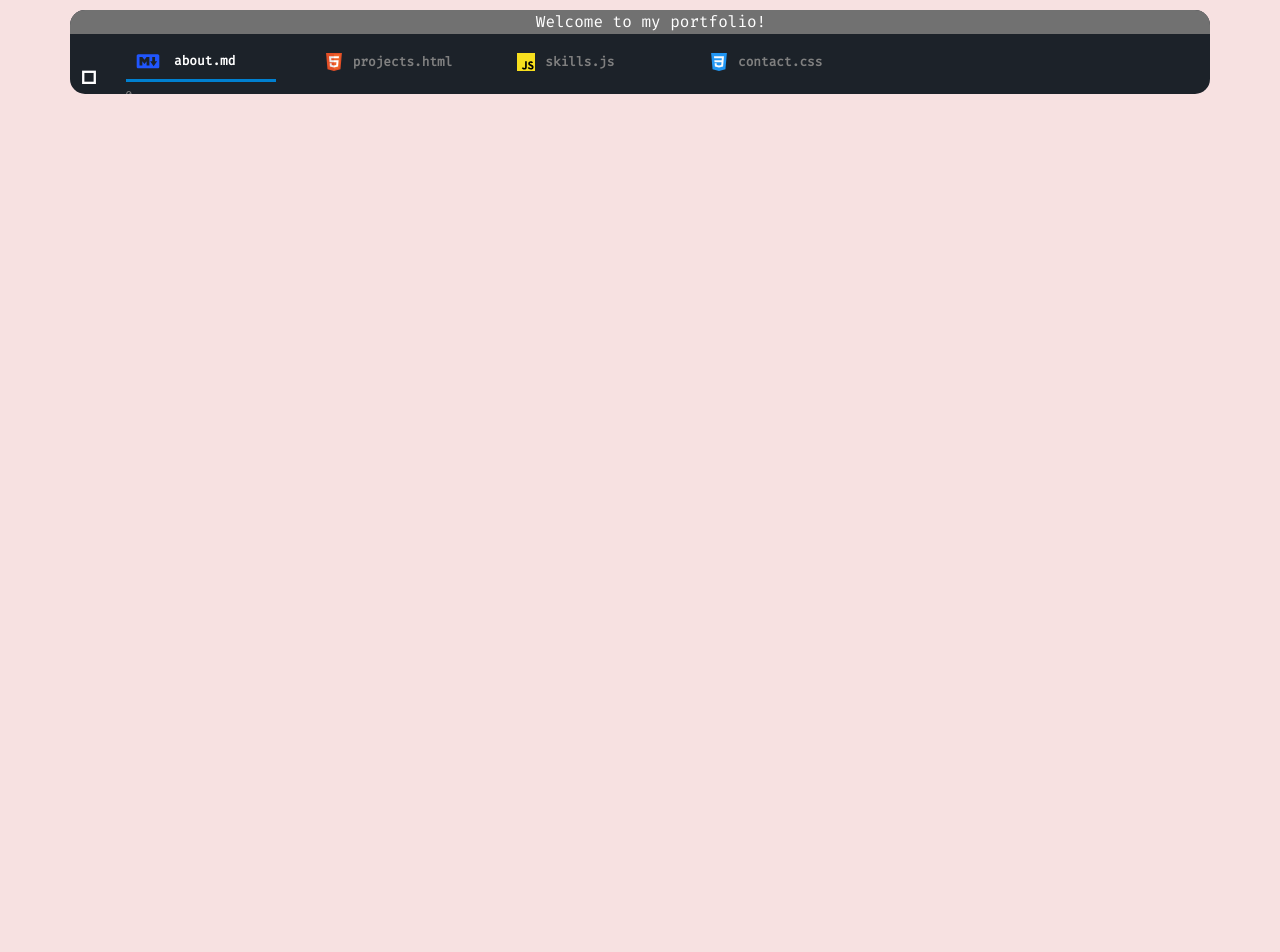
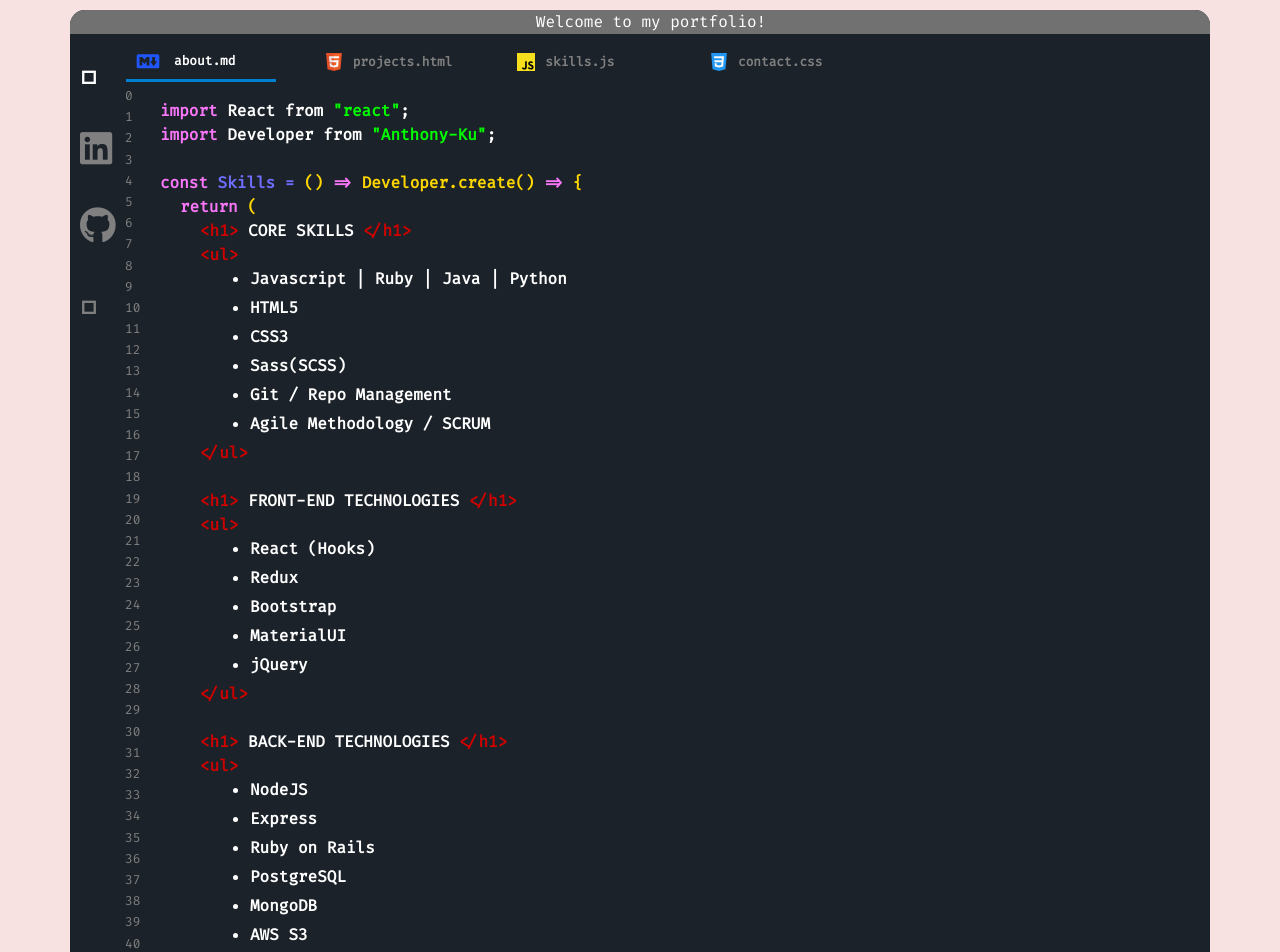
Before and after one commit to anthonyycku/anthonyycku.github.io, a React (Create React App) app: page /skills in a window 1280 px wide. Shown: the top 952 px of the page. Before the commit the page ends 800 px from the top, so only its background shows below. Built offline with nearby package versions, Linux system fonts and the light colour scheme.

Commit message:
updated skills page

```diff
--- a/src/App.css
+++ b/src/App.css
@@ -190,3 +190,54 @@ hr {
 #projectpage h4 {
     font-weight: 950;
 }
+
+/* Skills Page */
+
+#skillspage {
+    display: flex;
+    flex-direction: column;
+    margin-left: 70px;
+    padding: 5px;
+    font-weight: 800;
+}
+
+#skillspage p {
+    margin: 0;
+}
+
+.purple {
+    color: rgb(250, 119, 250);
+}
+
+.green {
+    color: rgb(0, 255, 0);
+}
+
+.blue {
+    color: rgb(110, 110, 255);
+}
+
+.gold {
+    color: gold;
+}
+
+.red {
+    color: rgb(205, 0, 0);
+}
+
+.indent1 {
+    padding-left: 20px;
+}
+
+.indent2 {
+    padding-left: 40px;
+}
+
+#skillspage ul {
+    padding-left: 90px;
+    margin: 0;
+}
+
+#skillspage li {
+    margin-bottom: 5px;
+}
--- a/src/components/Linebar.js
+++ b/src/components/Linebar.js
@@ -6,7 +6,7 @@ export default function Linebar(props) {
 
     useEffect(() => {
         let addRow = rows.slice();
-        for (let i = 1; i <= 200; i++) {
+        for (let i = 1; i <= 500; i++) {
             addRow.push(i);
         }
         setRows(addRow)
--- a/src/components/pages/Projects.js
+++ b/src/components/pages/Projects.js
@@ -13,7 +13,7 @@ export default function Projects(props) {
             <p><strong>Duration: 14 days</strong></p>
             <p>Jeffify is a Spotify clone I developed from scratch, showcasing Spotify's unique style and features - including
         search, playlists, queues, audio control, and user sign-in.</p>
-            <p>This project features a many-to-many relational database to connect users, playlists, albums, artists, and songs. I also developed many bonus features that are similar to Spotify, for example, evolving playlist images.</p>
+            <p>This project is constructed through a many-to-many relational database to connect users, playlists, albums, artists, and songs. I also developed many bonus features that are similar to Spotify, for example, evolving playlist images.</p>
             <p>Fully functioning audio player - Play/pause, backward/skip, repeat and random - Developed through DOM manipulation</p>
             <p>Please check out the GitHub repo for more details about the application!</p>
 
@@ -62,7 +62,7 @@ export default function Projects(props) {
             </p>
             <p>I built pageination from scratch using Mongoose methods, to keep the front page from cluttering with too many profiles.</p>
             <p>I implemented user session and backend username/password validation - and password hashing via BCrypt. </p>
-            <p>Other features include dynamic front-end username validation, user commenting and a favorites page that keeps track of all the profiles a user favorites.</p>
+            <p>Other features include dynamic front-end username validation, user commenting and a favorites page that keeps track of all the profiles a user favorites. I integrated the application with Cloudinary active storage for users to upload their own images.</p>
 
             <h4>TECHNOLOGIES</h4>
             <hr />
@@ -83,9 +83,11 @@ export default function Projects(props) {
             <p><strong>Duration: 4 days</strong></p>
             <p><strong>Full CRUD | REST API</strong></p>
 
-            <p>Paws R Us is an animal adoption/social site focused on connecting prospective pet owners with their furry friends.
-            Users can create new profiles, comment on, and favorite pets they're interested in.
-            </p>
+            <p>The InQUIZitor is a dynamic, multiple choice quiz game to challenge your mind! I built this project with another developer over a weekend as my first React project.</p>
+            <p>The game utilizes React to dynamically render a game-like atmosphere, utilizing CSS animations and set intervals to create a timer that the player has to beat before it hits 0!</p>
+            <p>Both question and answers are randomized to make the game more interesting and fun.</p>
+
+            <p>You can add new questions and edit existing questions.</p>
 
 
             <h4>TECHNOLOGIES</h4>
@@ -95,6 +97,28 @@ export default function Projects(props) {
             <a target="_blank" href="https://inquizitor.herokuapp.com"><h4>Live Demo</h4></a>
             <a target="_blank" href="https://github.com/anthonyycku/inquizitor"><h4>Github Repo</h4></a>
         </div>
+        <hr />
+
+        <div className="project">
+            <h3>Recipe Buddy</h3>
+            <img src="/projects/recipebuddy.png" />
+
+            <h4>OVERVIEW</h4>
+            <hr />
+            <p><strong>Duration: 5 days</strong></p>
+            <p><strong>Responsive | API Integrated</strong></p>
+
+            <p>This is where it all began! My first project ever made using sticks and stones. Recipe Buddy is a cook-book helper that allows users to search for recipes, and displays all ingredients and nutritional facts about the meal - with a link to the instructional page!</p>
+            <p>API used: <a href="https://developer.edamam.com/">Edamam</a></p>
+
+            <h4>TECHNOLOGIES</h4>
+            <hr />
+            <p>HTML, CSS, jQuery, Edamam API</p>
+
+            <a target="_blank" href="https://anthonyycku.github.io/recipe-buddy-app/index.html"><h4>Live Demo</h4></a>
+            <a target="_blank" href="https://github.com/anthonyycku/recipe-buddy-app"><h4>Github Repo</h4></a>
+        </div>
+        <hr />
 
     </div>
 }
--- a/src/components/pages/Skills.js
+++ b/src/components/pages/Skills.js
@@ -1,3 +1,89 @@
 export default function Skills(props) {
-    return <div></div>
+    return <div id="skillspage">
+
+        <p>
+            <span className="purple">import</span> React from
+        <span className="green"> "react"</span>;
+        </p>
+        <p>
+            <span className="purple">import</span> Developer from
+        <span className="green"> "Anthony-Ku"</span>;
+        </p>
+        <br />
+        <p>
+            <span className="purple">const</span> <span className="blue">Skills = </span>
+            <span className="gold">() </span><span className="purple">=> </span>
+            <span className="gold">Developer.create()</span><span className="purple"> =></span>
+            <span className="gold"> &#123;</span>
+        </p>
+        <p className="indent1">
+            <span className="purple">return </span>
+            <span className="gold">(</span>
+        </p>
+        <p className="indent2">
+            <span className="red">{"<"}h1{">"} </span>
+            CORE SKILLS
+            <span className="red"> {"<"}/h1{">"}</span>
+        </p>
+        <p className="indent2"><span className="red">{"<"}ul{">"}</span></p>
+        <ul>
+            <li>Javascript | Ruby | Java | Python</li>
+            <li>HTML5</li>
+            <li>CSS3</li>
+            <li>Sass(SCSS)</li>
+            <li>Git / Repo Management</li>
+            <li>Agile Methodology / SCRUM</li>
+        </ul>
+        <p className="indent2"><span className="red">{"<"}/ul{">"}</span></p>
+        <br />
+
+        <p className="indent2">
+            <span className="red">{"<"}h1{">"} </span>
+            FRONT-END TECHNOLOGIES
+            <span className="red"> {"<"}/h1{">"}</span>
+        </p>
+
+        <p className="indent2"><span className="red">{"<"}ul{">"}</span></p>
+        <ul>
+            <li>React (Hooks)</li>
+            <li>Redux</li>
+            <li>Bootstrap</li>
+            <li>MaterialUI</li>
+            <li>jQuery</li>
+        </ul>
+        <p className="indent2"><span className="red">{"<"}/ul{">"}</span></p>
+        <br />
+
+        <p className="indent2">
+            <span className="red">{"<"}h1{">"} </span>
+            BACK-END TECHNOLOGIES
+            <span className="red"> {"<"}/h1{">"}</span>
+        </p>
+
+        <p className="indent2"><span className="red">{"<"}ul{">"}</span></p>
+        <ul>
+            <li>NodeJS</li>
+            <li>Express</li>
+            <li>Ruby on Rails</li>
+            <li>PostgreSQL</li>
+            <li>MongoDB</li>
+            <li>AWS S3</li>
+        </ul>
+        <p className="indent2"><span className="red">{"<"}/ul{">"}</span></p>
+        <br />
+
+        <p className="indent2">
+            <span className="red">{"<"}h1{">"} </span>
+            TESTING TECHNOLOGIES
+            <span className="red"> {"<"}/h1{">"}</span>
+        </p>
+
+        <p className="indent2"><span className="red">{"<"}ul{">"}</span></p>
+        <ul>
+            <li>MochaJS</li>
+            <li>JUnit Testing</li>
+        </ul>
+        <p className="indent2"><span className="red">{"<"}/ul{">"}</span></p>
+        <br />
+    </div>
 }
```
Also changed, not shown: public/projects/recipebuddy.png (added).
